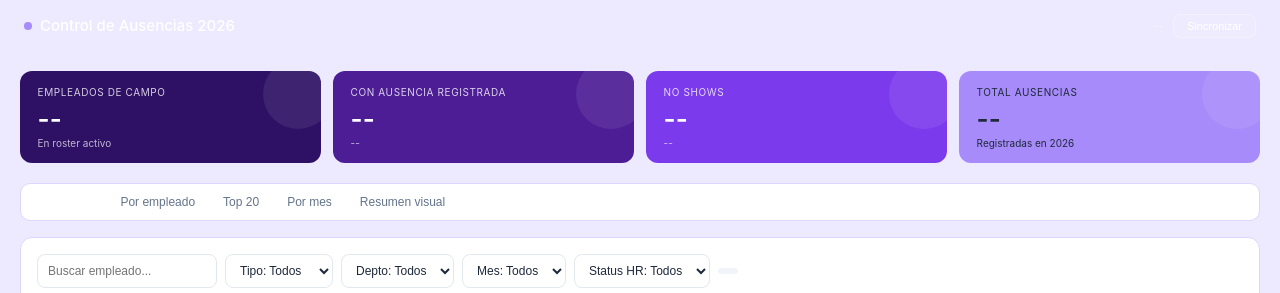
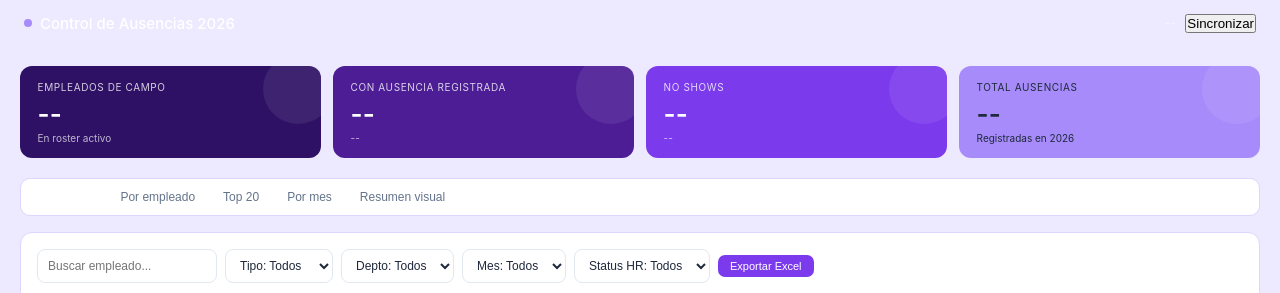
Before and after one commit to VictoriaI2026/control-ausencias-2026, a website: page public/index.html in a window 1280 px wide. Shown: the top 293 px of the page. Drawn offline with Linux system fonts and the light colour scheme; no server answers.

Commit message:
Update index.html

```diff
--- a/public/index.html
+++ b/public/index.html
@@ -4,7 +4,8 @@
 <meta charset="UTF-8">
 <meta name="viewport" content="width=device-width, initial-scale=1.0">
 <title>Control de Ausencias 2026</title>
-<style>
+<script src="https://cdnjs.cloudflare.com/ajax/libs/xlsx/0.18.5/xlsx.full.min.js"></script>
+  <style>
 *{box-sizing:border-box;margin:0;padding:0}
 :root{
 :root{
@@ -18,7 +19,8 @@ header h1{font-size:15px;font-weight:500;color:#fff;display:flex;align-items:cen
 .dot{width:8px;height:8px;border-radius:50%;background:#a78bfa;display:inline-block}
 .header-right{display:flex;align-items:center;gap:10px}
 .sync-info{font-size:11px;color:rgba(255,255,255,.5)}
-.btn-sync{font-size:11px;padding:5px 13px;background:rgba(255,255,255,.12);border:1px solid rgba(255,255,255,.25);border-radius:7px;color:#fff;cursor:pointer}
+.btn-export{font-size:11px;padding:5px 12px;background:#7c3aed;color:#fff;border:none;border-radius:7px;cursor:pointer;font-weight:500}
+.btn-export:hover{background:#4c1d95}
 main{padding:1.25rem;flex:1;background:#ede9fe}
 .metrics{display:grid;grid-template-columns:repeat(4,1fr);gap:12px;margin-bottom:1.25rem}
 @media(max-width:700px){.metrics{grid-template-columns:repeat(2,1fr)}}
@@ -133,7 +135,7 @@ tr:hover td{background:#f8fafc}
           <select id="fil-dep" onchange="filterAus()"><option value="">Depto: Todos</option></select>
           <select id="fil-mes" onchange="filterAus()"><option value="">Mes: Todos</option></select>
           <select id="fil-shr" onchange="filterAus()"><option value="">Status HR: Todos</option><option>Validado</option><option>Pendiente</option><option>Aprobado</option><option>Rechazado</option></select>
-          <span class="count-pill" id="aus-count"></span>
+          <button class="btn-export" onclick="exportExcel()">Exportar Excel</button>
           <span id="filter-badge" style="display:none" class="filter-active-badge" onclick="clearChartFilter()">✕ Limpiar filtro</span>
         </div>
         <div class="tbl-wrap">
@@ -609,7 +611,17 @@ function syncData(){
   }).catch(function(e){hideLoader();alert("Error: "+e.message);});
 }
 buildRosterIndex();
-syncData();
+function exportExcel(){
+  var data=[["#","ID","Empleado","Supervisor","Departamento","Tipo","Fecha","Status HR","Comentarios","Justificacion"]];
+  for(var i=0;i<filteredAus.length;i++){
+    var r=filteredAus[i];
+    data.push([i+1,getEmpId(r.empleado),getEmpNombre(r.empleado),r.supervisor,r.departamento,r.tipo,r.fecha,r.statusHR,r.comentarios,r.justificacion]);
+  }
+  var wb=XLSX.utils.book_new();
+  var ws=XLSX.utils.aoa_to_sheet(data);
+  XLSX.utils.book_append_sheet(wb,ws,"Ausencias");
+  XLSX.writeFile(wb,"ausencias_2026.xlsx");
+}syncData();
 </script>
 </body>
 </html>
```
